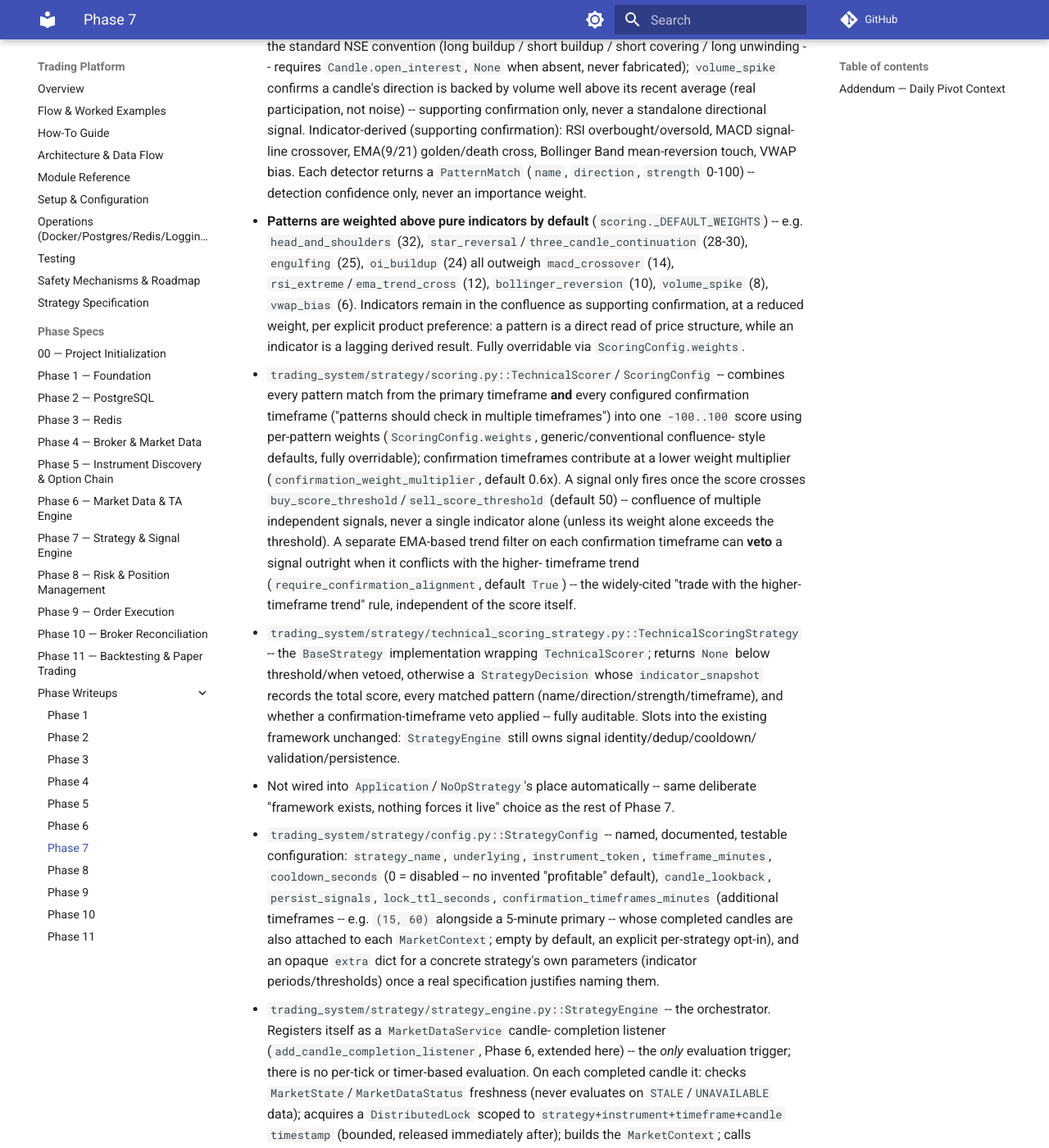
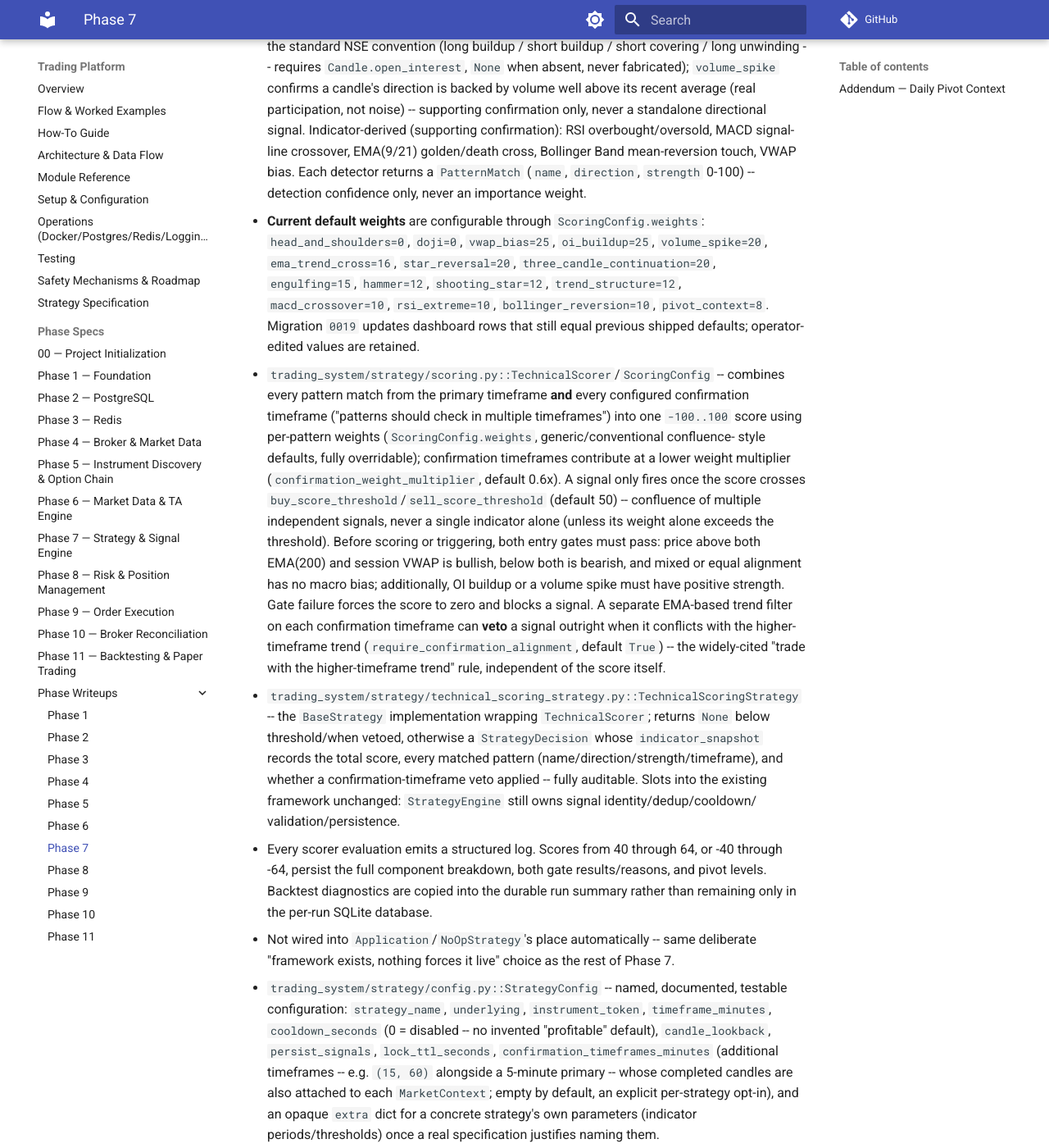
Before and after one commit to VictorG1422/docs, an MkDocs documentation site: the page built from docs/trading-platform/phases/phase-07-strategy-signal.md, in a window 1280 px wide and 1400 px high, scrolled down 2203 px. Shown: the whole window at 82% size. Built offline with MkDocs 1.6.1 and Material for MkDocs 9.7.7, drawn with Linux system fonts in a browser that asks for light colours; comment, search, counter and statistics services are not loaded.

Commit message:
Document holiday and scoring updates
Update operator guidance for holiday visibility, scoring gates/defaults, durable diagnostics, and backtest assumptions.

```diff
--- a/docs/trading-platform/phases/phase-07-strategy-signal.md
+++ b/docs/trading-platform/phases/phase-07-strategy-signal.md
@@ -115,16 +115,15 @@ Signal --> SignalRepository (PostgreSQL, status="RISK_CHECK_PENDING")
     Each detector returns a `PatternMatch` (`name`, `direction`,
     `strength` 0-100) -- detection confidence only, never an importance
     weight.
-  - **Patterns are weighted above pure indicators by default**
-    (`scoring._DEFAULT_WEIGHTS`) -- e.g. `head_and_shoulders` (32),
-    `star_reversal`/`three_candle_continuation` (28-30), `engulfing`
-    (25), `oi_buildup` (24) all outweigh `macd_crossover` (14),
-    `rsi_extreme`/`ema_trend_cross` (12), `bollinger_reversion` (10),
-    `volume_spike` (8), `vwap_bias` (6).
-    Indicators remain in the confluence as supporting confirmation, at a
-    reduced weight, per explicit product preference: a pattern is a
-    direct read of price structure, while an indicator is a lagging
-    derived result. Fully overridable via `ScoringConfig.weights`.
+  - **Current default weights** are configurable through
+    `ScoringConfig.weights`: `head_and_shoulders=0`, `doji=0`,
+    `vwap_bias=25`, `oi_buildup=25`, `volume_spike=20`,
+    `ema_trend_cross=16`, `star_reversal=20`,
+    `three_candle_continuation=20`, `engulfing=15`, `hammer=12`,
+    `shooting_star=12`, `trend_structure=12`, `macd_crossover=10`,
+    `rsi_extreme=10`, `bollinger_reversion=10`, `pivot_context=8`.
+    Migration `0019` updates dashboard rows that still equal previous
+    shipped defaults; operator-edited values are retained.
   - `trading_system/strategy/scoring.py::TechnicalScorer`/`ScoringConfig`
     -- combines every pattern match from the primary timeframe **and**
     every configured confirmation timeframe ("patterns should check in
@@ -135,7 +134,12 @@ Signal --> SignalRepository (PostgreSQL, status="RISK_CHECK_PENDING")
     default 0.6x). A signal only fires once the score crosses
     `buy_score_threshold`/`sell_score_threshold` (default 50) --
     confluence of multiple independent signals, never a single
-    indicator alone (unless its weight alone exceeds the threshold). A
+    indicator alone (unless its weight alone exceeds the threshold). Before
+    scoring or triggering, both entry gates must pass: price above both
+    EMA(200) and session VWAP is bullish, below both is bearish, and mixed
+    or equal alignment has no macro bias; additionally, OI buildup or a
+    volume spike must have positive strength. Gate failure forces the score
+    to zero and blocks a signal. A
     separate EMA-based trend filter on each confirmation timeframe can
     **veto** a signal outright when it conflicts with the higher-
     timeframe trend (`require_confirmation_alignment`, default `True`)
@@ -150,6 +154,11 @@ Signal --> SignalRepository (PostgreSQL, status="RISK_CHECK_PENDING")
     auditable. Slots into the existing framework unchanged:
     `StrategyEngine` still owns signal identity/dedup/cooldown/
     validation/persistence.
+  - Every scorer evaluation emits a structured log. Scores from 40 through
+    64, or -40 through -64, persist the full component breakdown, both gate
+    results/reasons, and pivot levels. Backtest diagnostics are copied into
+    the durable run summary rather than remaining only in the per-run SQLite
+    database.
   - Not wired into `Application`/`NoOpStrategy`'s place automatically --
     same deliberate "framework exists, nothing forces it live" choice
     as the rest of Phase 7.
```
Also changed, not shown: docs/trading-platform/how-to.md (+13 -2 lines), docs/trading-platform/module-reference.md (+4 -2 lines), docs/trading-platform/operations.md (+20 -1 lines), docs/trading-platform/phases/phase-11-backtesting-paper.md (+23 -5 lines), docs/trading-platform/safety-and-limitations.md (+9 -5 lines).
